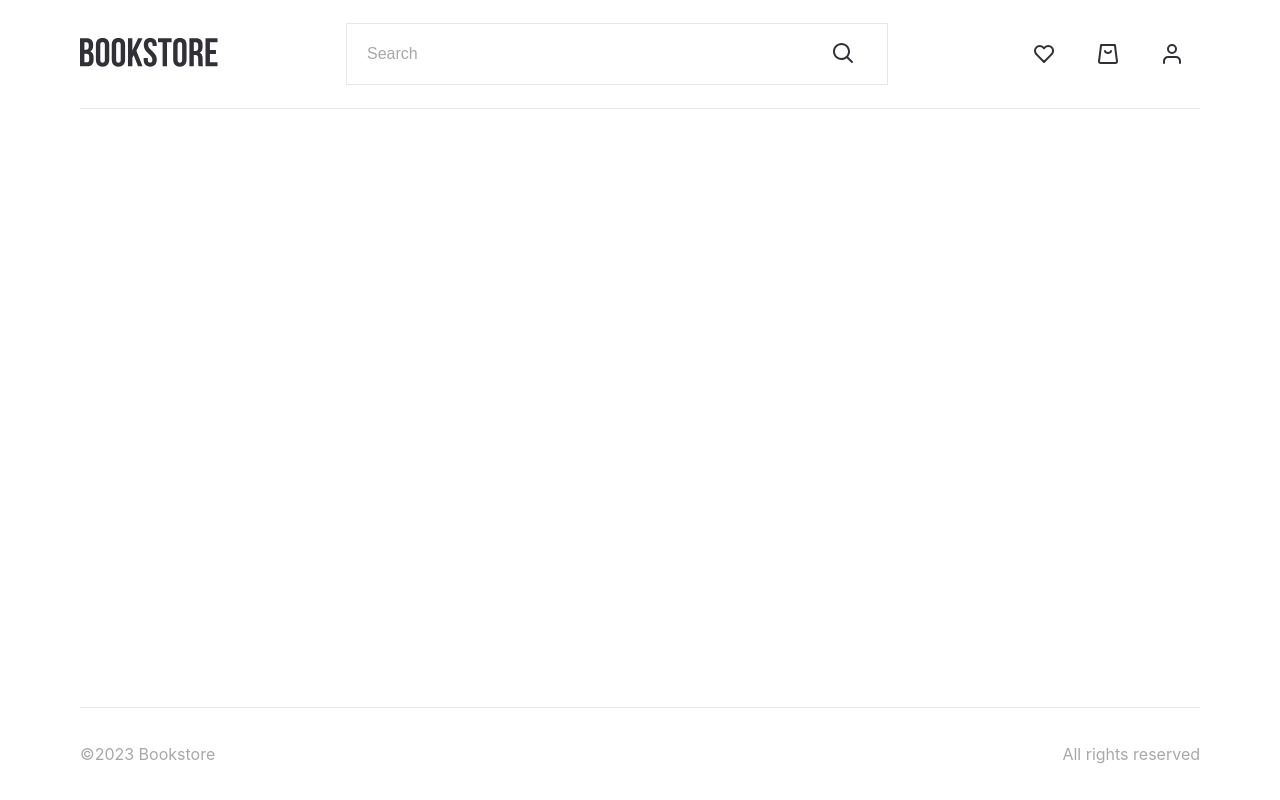
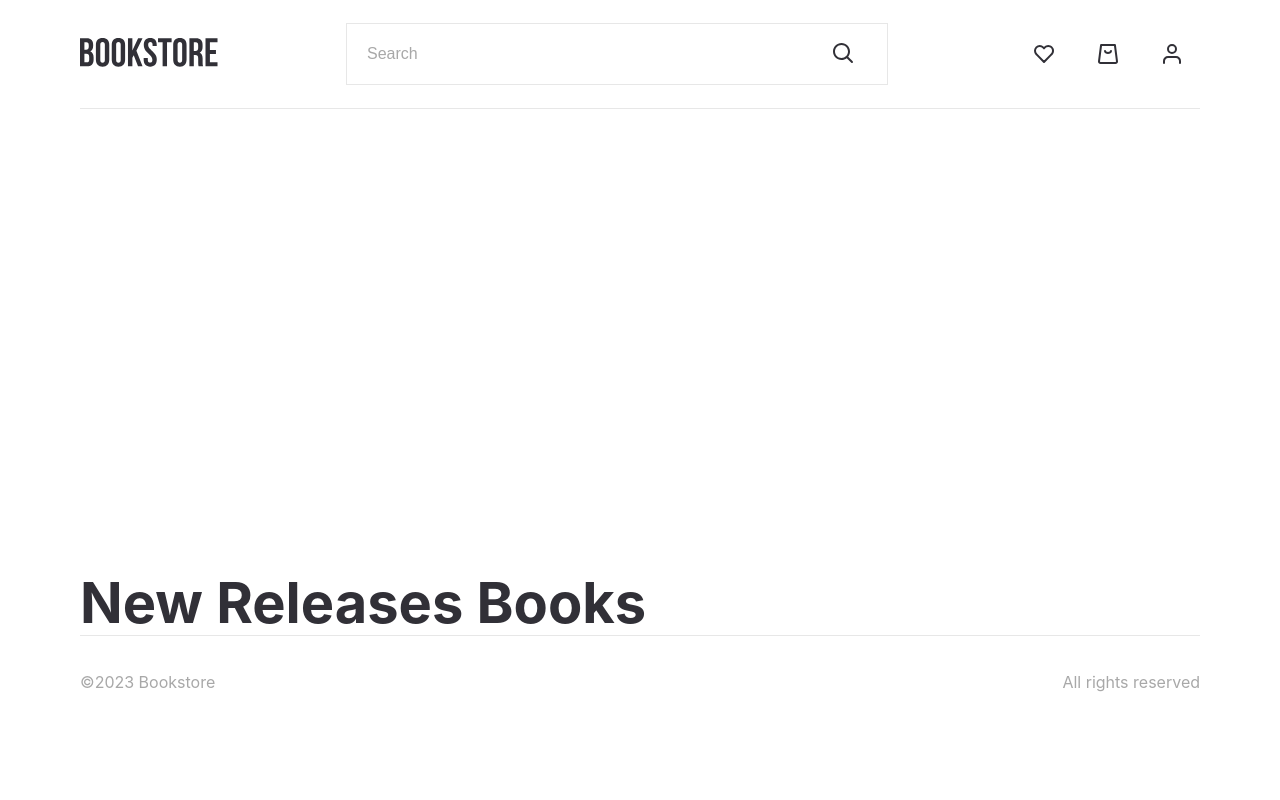
Before and after one commit to Juju1321/Bookstore, a React (Create React App) app: page / in a window 1280 px wide. Built offline with nearby package versions, Linux system fonts and the light colour scheme.

Commit message:
add Main page

```diff
--- a/src/assets/icons/CartIcon.tsx
+++ b/src/assets/icons/CartIcon.tsx
@@ -23,9 +23,9 @@ export const CartIcon = ({
       <path
         d="M15 9C15 9.53043 14.6839 10.0391 14.1213 10.4142C13.5587 10.7893 12.7956 11 12 11C11.2044 11 10.4413 10.7893 9.87868 10.4142C9.31607 10.0391 9 9.53043 9 9"
         stroke="#313037"
-        stroke-width="2"
-        stroke-linecap="round"
-        stroke-linejoin="round"
+        strokeWidth="2"
+        strokeLinecap="round"
+        strokeLinejoin="round"
       />
     </svg>
   );
--- /dev/null
+++ b/src/pages/Main/Main.module.scss
@@ -0,0 +1 @@
+@import "src/assets/colors";
--- /dev/null
+++ b/src/pages/Main/Main.tsx
@@ -0,0 +1,11 @@
+import React from "react";
+import Title from "src/components/Title";
+
+const Main = () => {
+  return <div>
+    <Title title={"New Releases Books"}/>
+
+  </div>;
+};
+
+export default Main;
--- /dev/null
+++ b/src/pages/Main/index.ts
@@ -0,0 +1 @@
+export { default } from "./Main";
--- a/src/pages/PagesContainer/PagesContainer.module.scss
+++ b/src/pages/PagesContainer/PagesContainer.module.scss
@@ -11,13 +11,7 @@
 }
 
 .mainInfo {
-  //height: 100%;
-  //padding-left: 110px;
-  //padding-right: 110px;
-  //margin-top: 156px;
-  //display: flex;
-  //flex-direction: column;
-  //justify-content: space-between;
+  margin: 72px 0;
 }
 
 .footer {
--- a/src/pages/Router.tsx
+++ b/src/pages/Router.tsx
@@ -1,17 +1,17 @@
 import React from "react";
 import { BrowserRouter, Routes, Route } from "react-router-dom";
 import PagesContainer from "src/pages/PagesContainer";
+import Main from "src/pages/Main";
 
 export enum RoutesList {
-    Home = "/",
-
+  Main = "/",
 }
 const Router = () => {
   return (
     <BrowserRouter>
       <Routes>
-          <Route path={RoutesList.Home} element={<PagesContainer />}>
-
+        <Route path={RoutesList.Main} element={<PagesContainer />}>
+          <Route path={RoutesList.Main} element={<Main />} />
         </Route>
       </Routes>
     </BrowserRouter>
```
Lines whose indentation alone changed are shown as unchanged.
